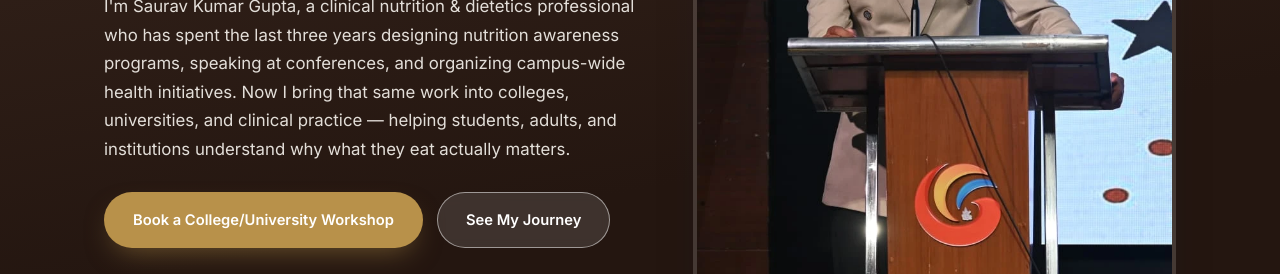
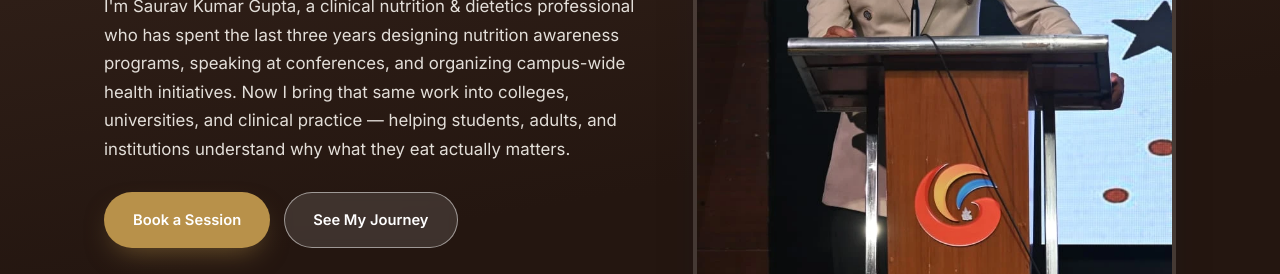
Before and after one commit to thesauravmethod-ui/SauravKumarGupta, a plain HTML site: page index.html in a window 1280 px wide. Shown: the part 488-762 px from the top of the page. Drawn offline with Linux system fonts and the light colour scheme.

Commit message:
Change hero CTA to "Book a Session"
Co-Authored-By: Claude Sonnet 5 <noreply@anthropic.com>

```diff
--- a/index.html
+++ b/index.html
@@ -35,7 +35,7 @@
       <h1 class="heading-xl reveal">Making Nutrition Make Sense — for <em>Real Life</em>, Not Just Textbooks.</h1>
       <p class="subhead reveal">I'm Saurav Kumar Gupta, a clinical nutrition &amp; dietetics professional who has spent the last three years designing nutrition awareness programs, speaking at conferences, and organizing campus-wide health initiatives. Now I bring that same work into colleges, universities, and clinical practice — helping students, adults, and institutions understand why what they eat actually matters.</p>
       <div class="cta-group reveal">
-        <a href="#contact" class="btn btn--gold">Book a College/University Workshop</a>
+        <a href="#contact" class="btn btn--gold">Book a Session</a>
         <a href="#journey" class="btn btn--ghost">See My Journey</a>
       </div>
       <div class="hero-credentials reveal">
```
